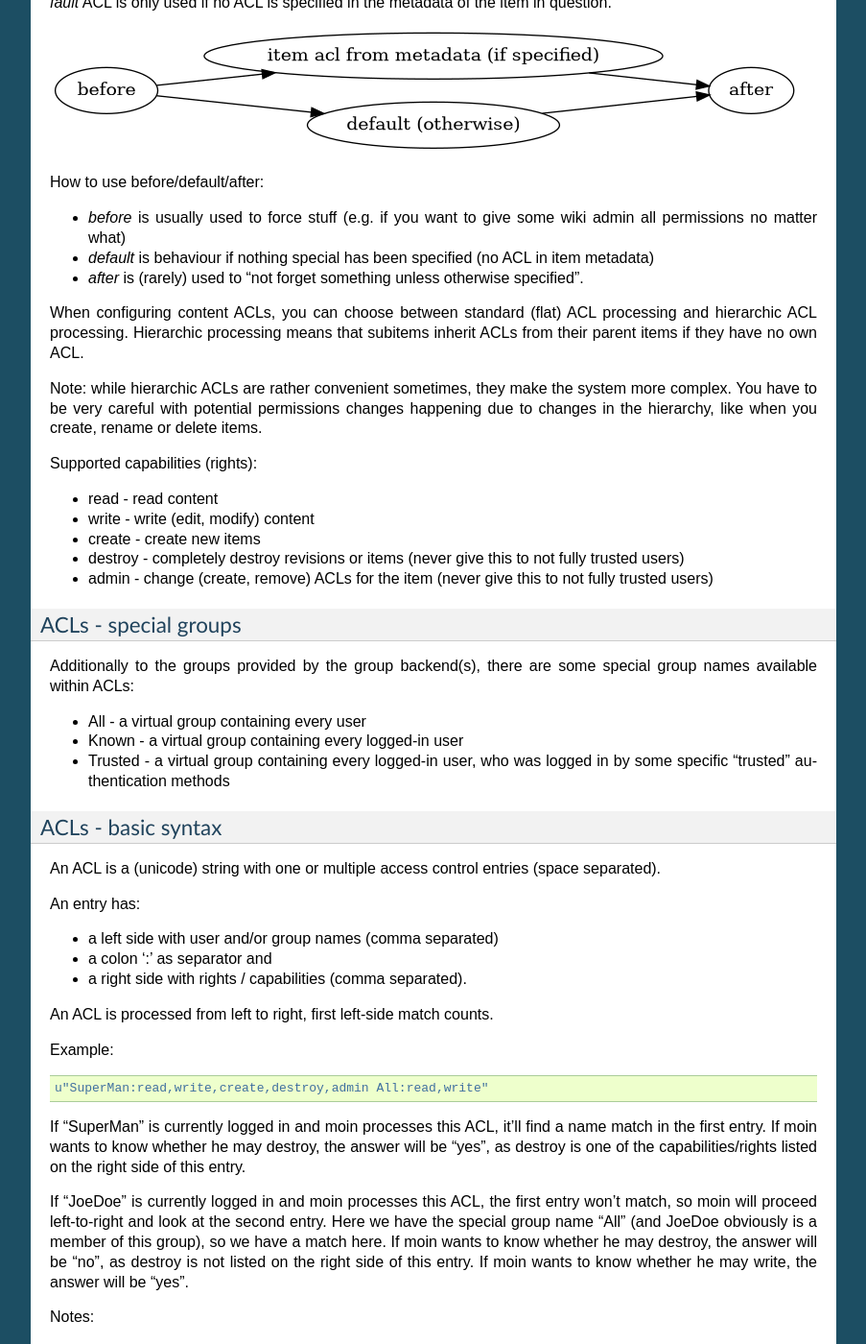
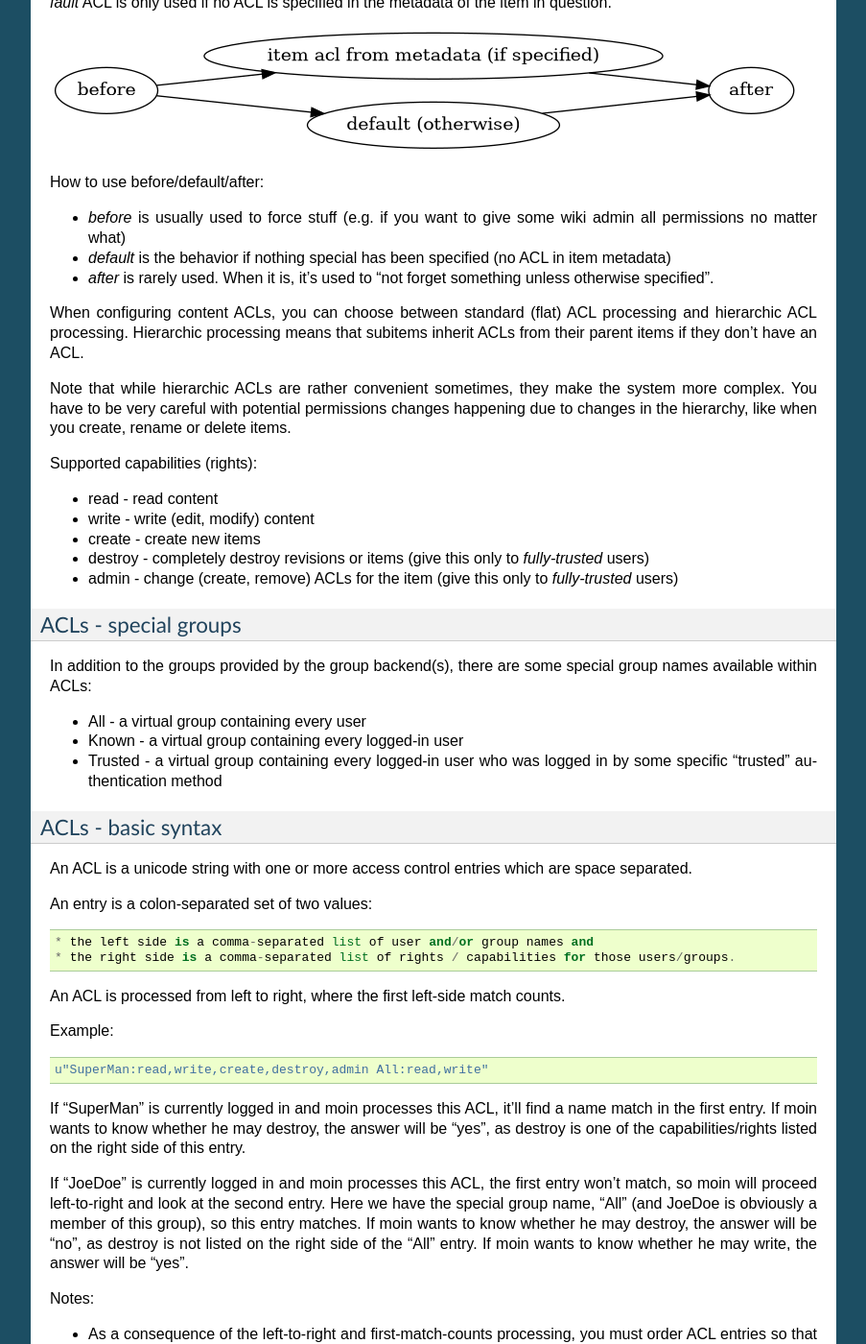
Before and after one commit to mirror/moin-2.0, a Sphinx documentation site: the page built from docs/admin/configure.rst, in a window 1280 px wide and 1400 px high, scrolled down 11946 px. Shown: the whole window at 96% size, without its empty margins (198-1101 px from the left). Built offline with Sphinx 7.4.7, drawn with Linux system fonts in a browser that asks for light colours; pages that are not in the unit, such as notebooks, are missing from menus; some of the changed text lies outside the part shown.

Commit message:
docs: proofread configure.rst (2nd half), thanks to jordonwii

```diff
--- a/docs/admin/configure.rst
+++ b/docs/admin/configure.rst
@@ -644,29 +644,29 @@ with random salt (currently ssha256 is the default).
 
 Authorization
 =============
-Moin uses Access Control Lists (ACLs) to specify who is authorized to do
-something.
+Moin uses Access Control Lists (ACLs) to specify who is authorized to perform
+a given action.
 
 Please note that wikis usually make much use of so-called *soft security*,
-that means that they are rather open and give freedom to the users, while
+which means that they are rather open and give freedom to users, while
 providing means to revert damage in case it happens.
 
-*Hard security* means to lock stuff so that no damage can happen.
+*Hard security* means that one would lock items, etc. so that no damage can possibly be done.
 
 Moin's default configuration tries to give a sane compromise of both soft
-and hard security. But, depending on the situation the wiki
-admin/owner/community has to deal with, you may need different settings.
+and hard security. Depending on the situation the wiki
+admin/owner/community has to deal with, however, you may need different settings.
 
 So just keep in mind:
 
-* if your wiki is rather open, you make it easy to contribute (like e.g. a
+* if your wiki is rather open, you might make it easy to contribute (e.g. a
   user who is not a regular user of your wiki could fix some typos he has just
-  found). But: a hostile user (or bot) also might put some spam into your wiki
-  (you can revert the spam later).
-* if you are rather closed (like requiring every user to first apply for an
-  account and to log in before being able to make changes), you'll never get
+  found). However, a hostile user (or bot) might also put some spam into your wiki
+  (you'd be able to revert the spam later).
+* if your wiki is rather closed (e.g. you require every user to first apply for an
+  account and to log in before being able to do changes), you'll rarely get
   contributions from casual users and maybe also less from members of your
-  community. But: likely you won't get spam either.
+  community. But, it's likely you won't get spam either.
 
 
 ACL for functions
@@ -680,16 +680,16 @@ This ACL controls access to some specific functions / views of moin::
 
 Supported capabilities (rights):
 
-* superuser - used for misc. administrative functions, give this only to
+* superuser - used for miscellaneous administrative functions. Give this only to
   highly trusted people
-* notextcha - if you have TextChas enabled, users with notextcha capability
+* notextcha - if you have TextChas enabled, users with the notextcha capability
   won't get questions to answer. Give this to known and trusted users who
   regularly edit in your wiki.
 
 ACLs for contents
 -----------------
 These ACLs control access to contents stored in the wiki - they are configured
-per storage backend (see also there) and (optionally) in the metadata of wiki
+per storage backend (see storage backend docs) and optionally in the metadata of wiki
 items::
 
     # we just show the default value of acl_rights_contents for information,
@@ -715,15 +715,15 @@ How to use before/default/after:
 
 * `before` is usually used to force stuff (e.g. if you want to give some
   wiki admin all permissions no matter what)
-* `default` is behaviour if nothing special has been specified (no ACL in
+* `default` is the behavior if nothing special has been specified (no ACL in
   item metadata)
-* `after` is (rarely) used to "not forget something unless otherwise specified".
+* `after` is rarely used. When it is, it's used to "not forget something unless otherwise specified".
 
 When configuring content ACLs, you can choose between standard (flat) ACL
 processing and hierarchic ACL processing. Hierarchic processing means that
-subitems inherit ACLs from their parent items if they have no own ACL.
+subitems inherit ACLs from their parent items if they don't have an ACL.
 
-Note: while hierarchic ACLs are rather convenient sometimes, they make the
+Note that while hierarchic ACLs are rather convenient sometimes, they make the
 system more complex. You have to be very careful with potential permissions
 changes happening due to changes in the hierarchy, like when you create,
 rename or delete items.
@@ -733,34 +733,31 @@ Supported capabilities (rights):
 * read - read content
 * write - write (edit, modify) content
 * create - create new items
-* destroy - completely destroy revisions or items (never give this to not
-  fully trusted users)
-* admin - change (create, remove) ACLs for the item (never give this to not
-  fully trusted users)
+* destroy - completely destroy revisions or items (give this only to *fully-trusted* users)
+* admin - change (create, remove) ACLs for the item (give this only to *fully-trusted* users)
 
 ACLs - special groups
 ---------------------
-Additionally to the groups provided by the group backend(s), there are some
+In addition to the groups provided by the group backend(s), there are some
 special group names available within ACLs:
 
 * All - a virtual group containing every user
 * Known - a virtual group containing every logged-in user
-* Trusted - a virtual group containing every logged-in user, who was logged
-  in by some specific "trusted" authentication methods
+* Trusted - a virtual group containing every logged-in user who was logged
+  in by some specific "trusted" authentication method
 
 
 ACLs - basic syntax
 -------------------
-An ACL is a (unicode) string with one or multiple access control entries
-(space separated).
+An ACL is a unicode string with one or more access control entries
+which are space separated.
 
-An entry has:
+An entry is a colon-separated set of two values::
 
-* a left side with user and/or group names (comma separated)
-* a colon ':' as separator and
-* a right side with rights / capabilities (comma separated).
+* the left side is a comma-separated list of user and/or group names and
+* the right side is a comma-separated list of rights / capabilities for those users/groups.
 
-An ACL is processed from left to right, first left-side match counts.
+An ACL is processed from left to right, where the first left-side match counts.
 
 Example::
 
@@ -773,10 +770,10 @@ on the right side of this entry.
 
 If "JoeDoe" is currently logged in and moin processes this ACL, the first entry
 won't match, so moin will proceed left-to-right and look at the second entry.
-Here we have the special group name "All" (and JoeDoe obviously is a member of
-this group), so we have a match here.
+Here we have the special group name, "All" (and JoeDoe is obviously a member of
+this group), so this entry matches.
 If moin wants to know whether he may destroy, the answer will be "no", as
-destroy is not listed on the right side of this entry. If moin wants to know
+destroy is not listed on the right side of the "All" entry. If moin wants to know
 whether he may write, the answer will be "yes".
 
 Notes:
@@ -784,7 +781,7 @@ Notes:
 * As a consequence of the left-to-right and first-match-counts processing,
   you must order ACL entries so that the more specific ones (like for
   "SuperMan") are left of the less specific ones.
-  Usually you want this order:
+  Usually, you want this order:
 
   1) usernames
   2) special groups
@@ -793,23 +790,24 @@ Notes:
   5) Known
   6) All
 
-* Do not put any spaces into an ACL entry (except if it is part of a user or
-  group name)
+* Do not put any spaces into an ACL entry, unless it is part of a user or
+  group name.
 
 * A right that is not explicitly given by an applicable ACL is denied.
 
-* For most ACLs there are builtin defaults, which give some rights.
+* For most ACLs there are built-in defaults which give some limited rights.
 
 ACLs - entry prefixes
 ---------------------
-To make the system more flexible, there are also two ACL entry modifiers: the prefixes '+' and '-'.
+To make the system more flexible, there are two ways to modify an ACL entry: prefixing it with a '+' or a '-'.
 
-If you use them, matches will have to be left-side *and* right-side (otherwise
-it will just continue with the next entry).
+If you use one of the two, MoinMoin will search for both a username and permission, and a match will have to match
+both the name of user (left-side) *and* the permission MoinMoin is searching for (right-side), otherwise
+it will just continue with the next entry.
 
-'+' means to give the permission(s) specified on the right side.
+'+' indicates that MoinMoin should give the permission(s) specified on the right side.
 
-'-' means to deny the permission(s) specified on the right side.
+'-' indicates that MoinMoin should deny the permission(s) specified on the right side.
 
 Example::
 
@@ -831,16 +829,16 @@ look at the third entry).
 
 Notes:
 
-* you usually use these modifiers if most of the rights shall be as specified
+* you usually use these modifiers if most of the rights for a given user shall be specified
   later, but a special user or group should be treated slightly different for
   a few special rights.
 
 ACLs - Default entry
 --------------------
-There is a special ACL entry "Default" which expands itself in-place to the
+There is a special ACL entry, "Default", which expands itself in-place to the
 default ACL.
 
-This is useful if e.g. for some items you mostly want the default ACL, but
+This is useful, for example, if when you mostly want the default ACL, but
 with a slight modification - but you don't want to type in the default ACL
 all the time (and you also want to be able to change the default ACL without
 having to edit lots of items).
@@ -863,9 +861,9 @@ prevent wiki spamming and it has proven to be very effective.
 
 Features:
 
-* when registering a user or saving an item, ask a random question
+* when registering a user or saving an item, it can ask a random question
 * match the given answer against a regular expression
-* q and a can be configured in the wiki config
+* questions and answers can be configured in the wiki config
 * multi language support: a user gets a textcha in his language or in
   language_default or in English (depending on availability of questions and
   answers for the language)
@@ -908,7 +906,7 @@ Note that users with 'notextcha' ACL capability won't get TextChas to answer.
 
 Secrets
 =======
-Moin uses secrets (just use a long random strings, don't reuse any of your
+Moin uses secrets (just use a long random string; *not* a reuse of any of your
 passwords) to encrypt or cryptographically sign some stuff like:
 
 * textchas
@@ -931,21 +929,21 @@ Groups and Dicts
 Moin can get group and dictionary information from some supported backends
 (like the wiki configuration or wiki items).
 
-A group is just a list of unicode names. It can be used for any application,
+A group is just a list of unicode names. It can be used for any application:
 one application is defining user groups for usage in ACLs.
 
 A dict is a mapping of unicode keys to unicode values. It can be used for any
-application, currently it is not used by moin itself.
+application. Currently, it is not used by moin itself.
 
 Group backend configuration
 ---------------------------
-WikiGroups backend gets groups from wiki items and is used by default::
+The WikiGroups backend gets groups from wiki items and is used by default::
 
     def groups(self, request):
         from MoinMoin.datastruct import WikiGroups
         return WikiGroups(request)
 
-ConfigGroups uses groups defined in the configuration file::
+The ConfigGroups backend uses groups defined in the configuration file::
 
     def groups(self, request):
         from MoinMoin.datastruct import ConfigGroups
@@ -954,7 +952,7 @@ ConfigGroups uses groups defined in the configuration file::
                   u'AdminGroup': [u'Admin1', u'Admin2', u'John']}
         return ConfigGroups(request, groups)
 
-CompositeGroups to use both ConfigGroups and WikiGroups backends::
+CompositeGroups can use, for the most part, any combination of backends. The following is an example of using the ConfigGroups and WikiGroups backends::
 
     def groups(self, request):
         from MoinMoin.datastruct import ConfigGroups, WikiGroups, CompositeGroups
@@ -972,13 +970,13 @@ CompositeGroups to use both ConfigGroups and WikiGroups backends::
 Dict backend configuration
 --------------------------
 
-WikiDicts backend gets dicts from wiki items and is used by default::
+The WikiDicts backend gets dicts from wiki items and is used by default::
 
     def dicts(self, request):
         from MoinMoin.datastruct import WikiDicts
         return WikiDicts(request)
 
-ConfigDicts backend uses dicts defined in the configuration file::
+The ConfigDicts backend uses dicts defined in the configuration file::
 
     def dicts(self, request):
         from MoinMoin.datastruct import ConfigDicts
@@ -988,7 +986,7 @@ ConfigDicts backend uses dicts defined in the configuration file::
                                   u'2': 'Two'}}
         return ConfigDicts(request, dicts)
 
-CompositeDicts to use both ConfigDicts and WikiDicts::
+The CompositeDicts backend can use any combination of backends. The following is an example of using the ConfigDicts and WikiDicts backends::
 
     def dicts(self, request):
         from MoinMoin.datastruct import ConfigDicts, WikiDicts, CompositeDicts
@@ -1044,13 +1042,13 @@ Call it like::
     )
 
 The `uri` depends on the kind of storage backend and stores you want to use
-(see below). Usually it is a URL-like string that looks like::
+(see below). Usually it is a URL-like string in the form of::
 
     stores:fs:/srv/mywiki/%(nsname)s/%(kind)s
 
 `stores` is the name of the backend, followed by a colon, followed by a store
 specification. `fs` is the name of the store, followed by a specification
-that makes sense for the fs (filesystem) store (== a path with placeholders).
+that makes sense for the fs (filesystem) store (i.e. a path with placeholders).
 
 `%(nsname)s` placeholder will be replaced 'content' or 'userprofiles' for
 the respective backend. `%(kind)s` will be replaced by 'meta' or 'data'
@@ -1076,7 +1074,7 @@ Features:
 
 * protects access to lower storage layers by ACLs (Access Control Lists)
 * makes sure there won't be ACL security issues, even if upper layers have bugs
-* if you use create_simple_mapping, you just give the ACL parameters, the
+* if you use create_simple_mapping, you just give the ACL parameters. The
   middleware will be set up automatically by moin.
 
 routing middleware
@@ -1084,7 +1082,7 @@ routing middleware
 Features:
 
 * dispatches storage access to different backends depending on the item name
-* in POSIX terms: something fstab/mount-like
+* in POSIX terms, it's something like fstab/mount
 * if you use create_simple_mapping, the router middleware will be set up
   automatically by moin.
 
@@ -1094,7 +1092,7 @@ Features:
 
 * maintains an index for important metadata values
 * speeds up looking up / selecting items
-* makes it possible that lower storage layers can be simpler
+* makes it possible for lower storage layers to be simpler
 * the indexing middleware will be set up automatically by moin.
 
 stores backend
@@ -1129,9 +1127,9 @@ sqla store
 ----------
 Features:
 
-* stores data into a (SQL) database / table
-* uses slqalchemy (without ORM) as database abstraction
-* supports multiple types of databases, like:
+* stores data into an (SQL) database / table
+* uses slqalchemy (without the ORM) for database abstraction
+* supports multiple types of databases. For example:
 
   - sqlite (default, comes built-into Python)
   - postgresql
@@ -1153,7 +1151,7 @@ kc store
 --------
 Features:
 
-* uses a Kyoto Cabinet file to store
+* uses a Kyoto Cabinet file for storage
 * very fast
 * single-process only, local only
 
@@ -1163,8 +1161,8 @@ Features:
 
 Please see the kyoto cabinet docs about the part after `kc:`.
 
-If you use kc with the builtin server of moin, you must not use the reloader,
-but disable it by commandline option::
+If you use kc with the builtin server of moin, you cannot use the reloader.
+Disable it with the commandline option::
 
   moin moin -r
 
@@ -1173,7 +1171,7 @@ kt store
 --------
 Features:
 
-* uses a Kyoto Tycoon server to store
+* uses a Kyoto Tycoon server for storage
 * fast
 * multi-process, local or remote.
 
@@ -1216,17 +1214,17 @@ Mail configuration
 
 Sending E-Mail
 --------------
-Moin can optionally send E-Mail, e.g. to:
+Moin can optionally send E-Mail. Possible uses:
 
 * send out item change notifications.
 * enable users to reset forgotten passwords
 
-You need to configure some stuff before sending E-Mail can be supported::
+You need to configure some settings before sending E-Mail can be supported::
 
     # the "from:" address [Unicode]
     mail_from = u"wiki <wiki@example.org>"
 
-    # a) using a SMTP server, e.g. "mail.provider.com" (None to disable mail)
+    # a) using an SMTP server, e.g. "mail.provider.com" (None to disable mail)
     mail_smarthost = "smtp.example.org"
 
     # if you need to use SMTP AUTH at your mail_smarthost:
@@ -1280,8 +1278,8 @@ Logging configuration
 =====================
 
 By default, logging is configured to emit output on `stderr`. This will work
-OK for the builtin server (will just show on the console) or for e.g. Apache2
-(will be put into error.log).
+well for the built-in server (it will just show up on the console) or for Apache2 and similar
+(logging will be put into error.log).
 
 Logging is very configurable and flexible due to the use of the `logging`
 module of the Python standard library.
```
Also changed, not shown: other parts of docs/admin/configure.rst (+6 -6 lines).
